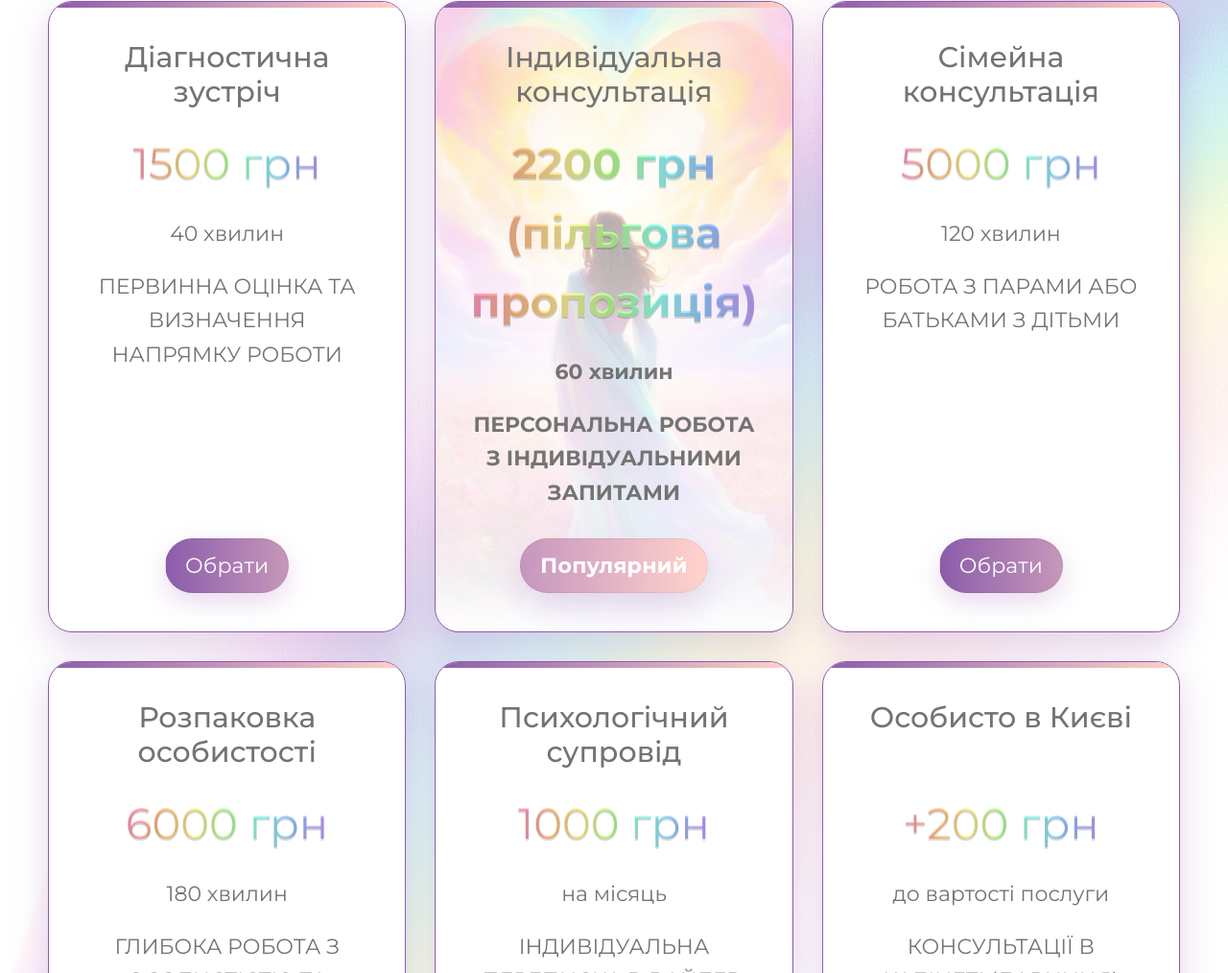
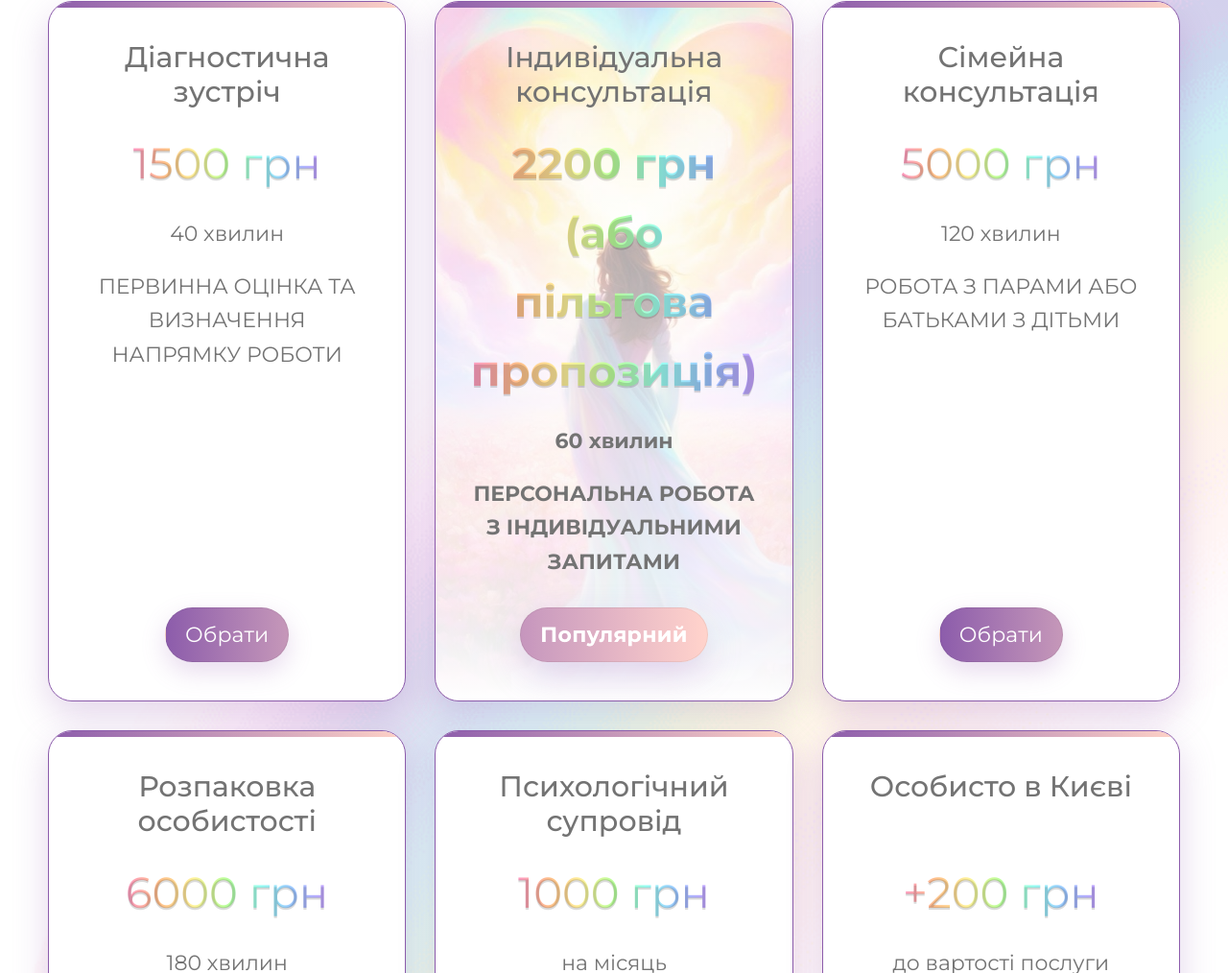
Before and after one commit to TetyanaShklyar/AnnaNastich, a plain HTML site: page index.html in a window 1280 px wide. Shown: the part 7021-8035 px from the top of the page at 96% size. Drawn offline with Linux system fonts and the light colour scheme.

Commit message:
Update index.html

```diff
--- a/index.html
+++ b/index.html
@@ -344,7 +344,7 @@
                 <div class="price-card popular">
                     <div>
                         <h3>Індивідуальна консультація </h3>
-                        <div class="price word-rainbow">2200 грн <span>(пільгова пропозиція)</span></div>
+                        <div class="price word-rainbow">2200 грн <span>(або пільгова пропозиція)</span></div>
                         <div class="duration">60 хвилин</div>
                         <p>Персональна робота з індивідуальними запитами</p>
                     </div>
```
